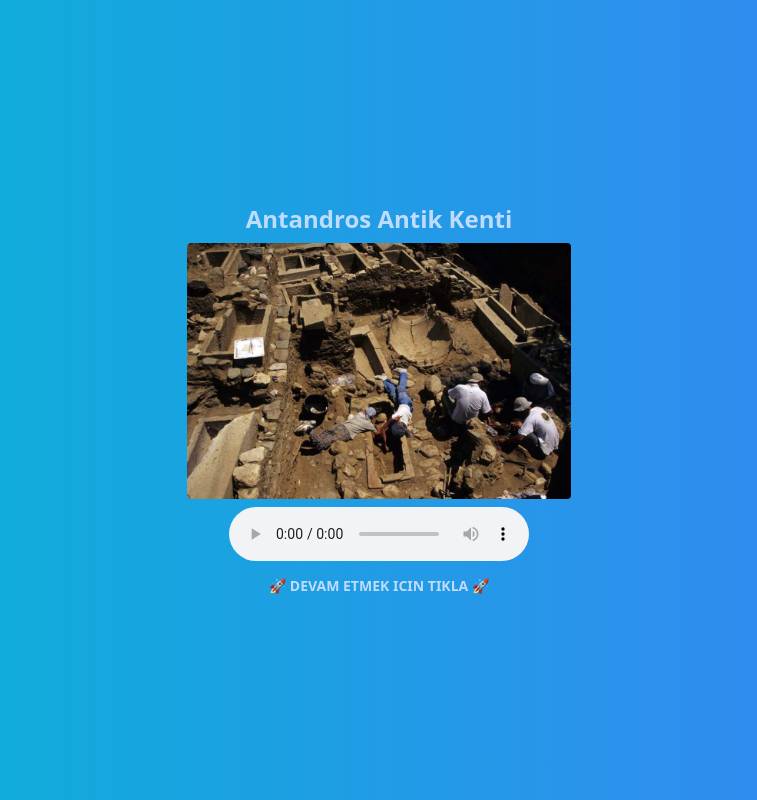
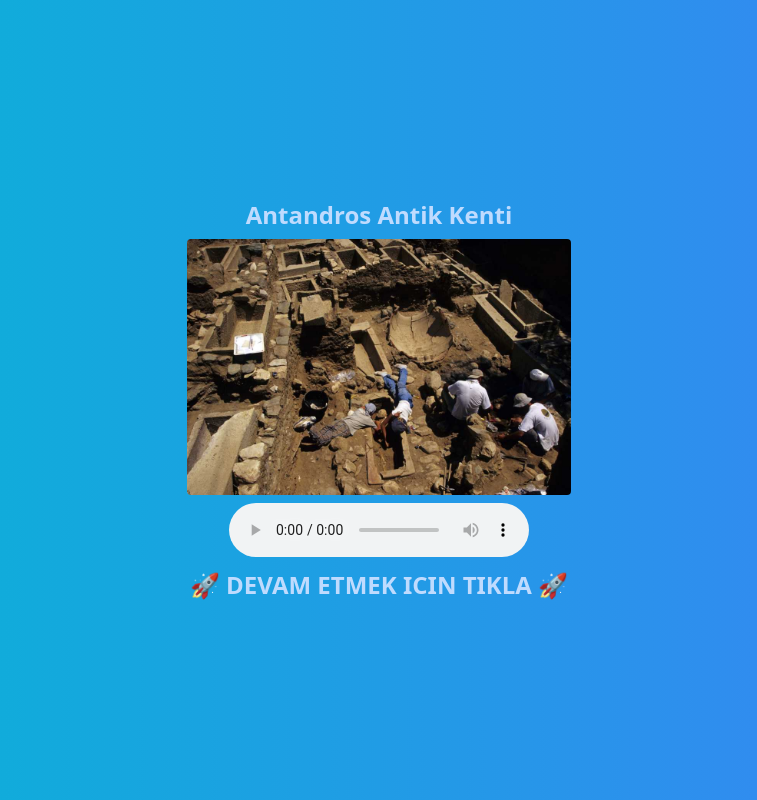
Before and after one commit to DogukanUrker/BurhaniyeAPP, a Flask app: page /mekanlar/1 in a window 1280 px wide. Shown: the whole page, without its empty margins (261-1018 px from the left). Run offline with Flask 3, Linux system fonts and the light colour scheme; some libraries are stand-ins or nearby versions.

Commit message:
centered audio boxes

```diff
--- a/app/templates/deveguresi.html
+++ b/app/templates/deveguresi.html
@@ -11,8 +11,8 @@
       src="https://github.com/DogukanUrker/BurhaniyeAPP/blob/main/app/db/deve%20g%C3%BCre%C6%92leri/509d3d1e70b3d75c0aa2c611a07e7a03.jpg?raw=true"
     />
   </div>
-  <div class="my-2">
-    <audio controls class="mx-auto">
+  <div class="m-4 mx-auto w-fit">
+    <audio controls>
       <source
         src="https://github.com/DogukanUrker/BurhaniyeAPP/raw/main/app/db/deve%20g%C3%BCre%C6%92leri/deve%20g%C3%BCre%C6%92leri.mp3"
         type="audio/mp3"
--- a/app/templates/elsanatlari.html
+++ b/app/templates/elsanatlari.html
@@ -11,8 +11,8 @@
       src="https://github.com/DogukanUrker/BurhaniyeAPP/blob/main/app/db/el%20sanatlar%C3%AC/65262.jpg?raw=true"
     />
   </div>
-  <div class="my-2">
-    <audio controls class="mx-auto">
+  <div class="m-4 mx-auto w-fit">
+    <audio controls>
       <source
         src="https://github.com/DogukanUrker/BurhaniyeAPP/raw/main/app/db/el%20sanatlar%C3%AC/kilim%20dokumac%C3%ACl%C3%AC%C2%BA%C3%AC.mp3"
         type="audio/mp3"
--- a/app/templates/erdaltosun.html
+++ b/app/templates/erdaltosun.html
@@ -11,8 +11,8 @@
       src="https://github.com/DogukanUrker/BurhaniyeAPP/blob/main/app/db/oyuncular/erdaltosun/OIP.jpg?raw=true"
     />
   </div>
-  <div class="my-2">
-    <audio controls class="mx-auto">
+  <div class="m-4 mx-auto w-fit">
+    <audio controls>
       <source
         src="https://github.com/DogukanUrker/BurhaniyeAPP/raw/main/app/db/oyuncular/erdaltosun/erdal%20tosun.mp3"
         type="audio/mp3"
--- a/app/templates/halkoyunlari.html
+++ b/app/templates/halkoyunlari.html
@@ -11,8 +11,8 @@
       src="https://github.com/DogukanUrker/BurhaniyeAPP/blob/main/app/db/halk%20oyunlar/zeybek-dansi.jpg?raw=true"
     />
   </div>
-  <div class="my-2">
-    <audio controls class="mx-auto">
+  <div class="m-4 mx-auto w-fit">
+    <audio controls>
       <source
         src="https://github.com/DogukanUrker/BurhaniyeAPP/raw/main/app/db/halk%20oyunlar/Kay%C3%ACt%20(4).mp3"
         type="audio/mp3"
--- a/app/templates/history.html
+++ b/app/templates/history.html
@@ -9,7 +9,7 @@
     class="rounded m-2"
     src="https://raw.githubusercontent.com/DogukanUrker/BurhaniyeAPP/main/app/db/About/history1.png"
   />
-  <div class="m-4">
+  <div class="m-4 mx-auto w-fit">
     <audio controls>
       <source
         src="https://raw.githubusercontent.com/DogukanUrker/BurhaniyeAPP/main/app/db/About/history.mp3"
--- a/app/templates/necdettosun.html
+++ b/app/templates/necdettosun.html
@@ -11,8 +11,8 @@
       src="https://github.com/DogukanUrker/BurhaniyeAPP/blob/main/app/db/oyuncular/necdettostun/OIP.jpg?raw=true"
     />
   </div>
-  <div class="my-2">
-    <audio controls class="mx-auto">
+  <div class="my-2 mx-auto w-fit">
+    <audio controls>
       <source
         src="https://github.com/DogukanUrker/BurhaniyeAPP/raw/main/app/db/oyuncular/necdettostun/necdet%20tosun.mp3"
         type="audio/mp3"
--- a/app/templates/places.html
+++ b/app/templates/places.html
@@ -8,20 +8,20 @@
   <div class="my-2">
     <img class="w-96 mx-auto rounded" src="{{placeImage}}" />
   </div>
-  <div class="my-2">
-    <audio controls class="mx-auto">
+  <div class="my-2 mx-auto w-fit">
+    <audio controls>
       <source src="{{placeSound}}" type="audio/mp3" />
     </audio>
   </div>
   <div class="mt-3">
     {% if id == 3 %}
-    <a href="/zeytin" class="text-blue-200 font-bold text-sm text-center"
+    <a href="/zeytin" class="text-blue-200 font-bold text-2xl text-center"
       >🚀 DEVAM ETMEK ICIN TIKLA 🚀</a
     >
     {% else%}
     <a
       href="/mekanlar/{{id + 1}}"
-      class="text-blue-200 font-bold text-sm text-center"
+      class="text-blue-200 font-bold text-2xl text-center"
       >🚀 DEVAM ETMEK ICIN TIKLA 🚀</a
     >
     {% endif %}
--- a/app/templates/zeytin.html
+++ b/app/templates/zeytin.html
@@ -11,8 +11,8 @@
       src="https://github.com/DogukanUrker/BurhaniyeAPP/blob/main/app/db/zeytin/211544_olive_farm.jpg?raw=true"
     />
   </div>
-  <div class="my-2">
-    <audio controls class="mx-auto">
+  <div class="my-2 mx-auto w-fit">
+    <audio controls>
       <source
         src="https://github.com/DogukanUrker/BurhaniyeAPP/raw/main/app/db/zeytin/zeytin%20festivali.mp3"
         type="audio/mp3"
```
Also changed, not shown: app/templates/foods.html (+6 -4 lines), app/templates/locations.html (+6 -4 lines), app/templates/turkuler.html (+4 -4 lines).
